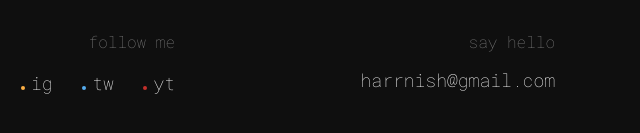
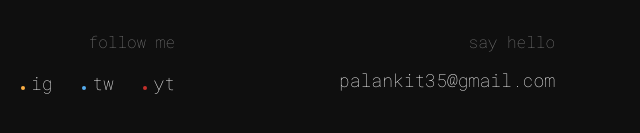
Before and after one commit to ankitpal35/portfolio2, a plain HTML site: page contact.html in a window 1280 px wide. Shown: the part 1024-1157 px from the top of the page, 640-1280 px from the left. Drawn offline with nearby package versions, Linux system fonts and the light colour scheme.

Commit message:
Init commit

```diff
--- a/contact.html
+++ b/contact.html
@@ -166,7 +166,7 @@
 
                                     <div class="col-lg-4" id="address">
                                           <p class="wow fadeInUp" data-wow-delay="0s">say hello</p>
-                                          <h4 class="wow fadeInUp" data-wow-delay="0.2s">harrnish@gmail.com</h4>
+                                          <h4 class="wow fadeInUp" data-wow-delay="0.2s">palankit35@gmail.com</h4>
                                           <br><br>
                                     </div>
                               </div>
```
